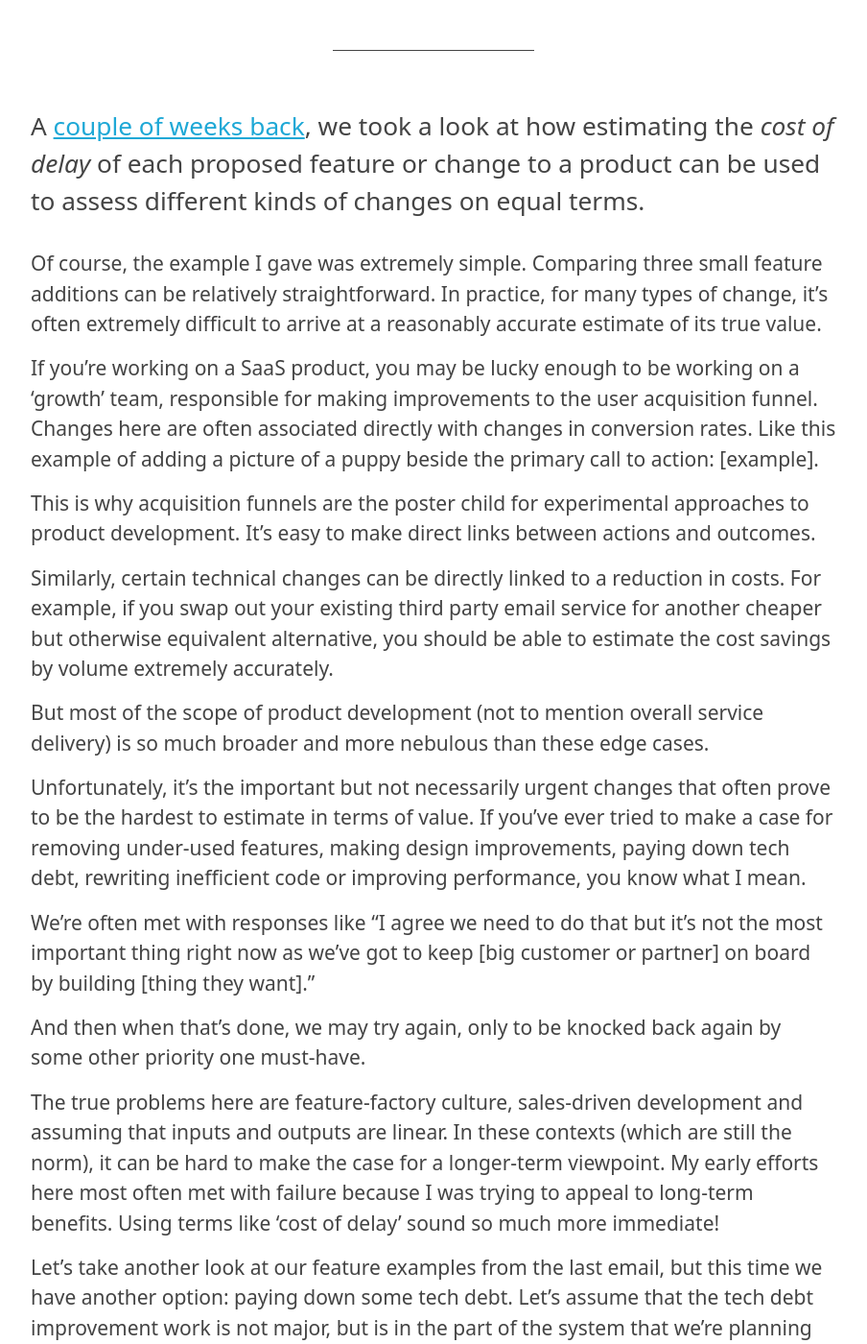
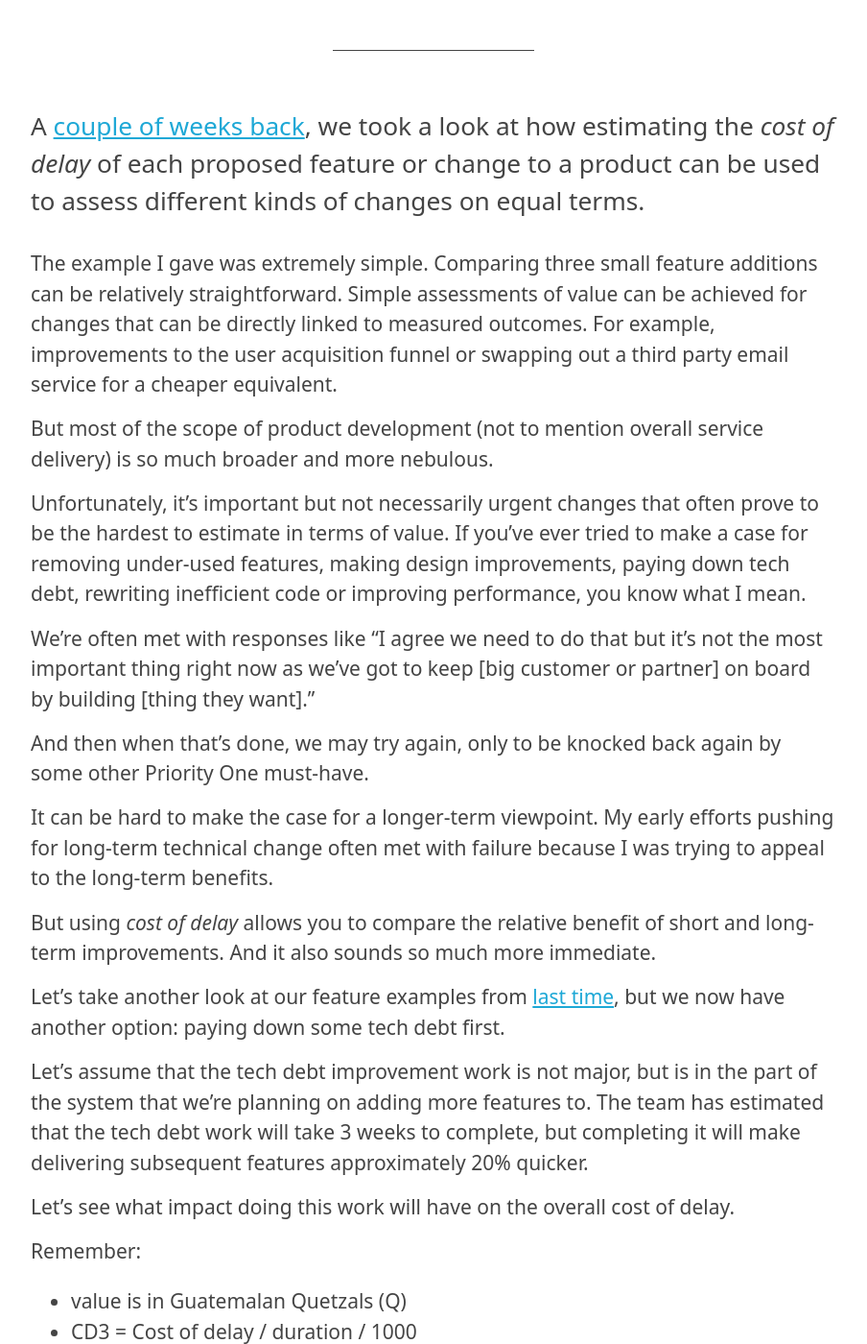
Before and after one commit to froots/froots.github.io, a Jekyll site: the page built from _list/20190308.md, in a window 1280 px wide and 1400 px high, scrolled down 437 px. Shown: the whole window at 96% size, without its empty margins (188-1092 px from the left). Built offline with Jekyll 4.4.1, drawn with Linux system fonts in a browser that asks for light colours; some of the changed text lies outside the part shown.

Commit message:
Email 20190308

```diff
--- a/_list/20190308.md
+++ b/_list/20190308.md
@@ -5,25 +5,23 @@ date: '2019-03-08 00:00:00'
 
 A [couple of weeks back]({% link _list/20190222.md %}), we took a look at how estimating the _cost of delay_ of each proposed feature or change to a product can be used to assess different kinds of changes on equal terms.
 
-Of course, the example I gave was extremely simple. Comparing three small feature additions can be relatively straightforward. In practice, for many types of change, it's often extremely difficult to arrive at a reasonably accurate estimate of its true value.
+The example I gave was extremely simple. Comparing three small feature additions can be relatively straightforward. Simple assessments of value can be achieved for changes that can be directly linked to measured outcomes. For example, improvements to the user acquisition funnel or swapping out a third party email service for a cheaper equivalent.
 
-If you're working on a SaaS product, you may be lucky enough to be working on a 'growth' team, responsible for making improvements to the user acquisition funnel. Changes here are often associated directly with changes in conversion rates. Like this example of adding a picture of a puppy beside the primary call to action: [example].
+But most of the scope of product development (not to mention overall service delivery) is so much broader and more nebulous.
 
-This is why acquisition funnels are the poster child for experimental approaches to product development. It's easy to make direct links between actions and outcomes.
-
-Similarly, certain technical changes can be directly linked to a reduction in costs. For example, if you swap out your existing third party email service for another cheaper but otherwise equivalent alternative, you should be able to estimate the cost savings by volume extremely accurately.
-
-But most of the scope of product development (not to mention overall service delivery) is so much broader and more nebulous than these edge cases.
-
-Unfortunately, it's the important but not necessarily urgent changes that often prove to be the hardest to estimate in terms of value. If you've ever tried to make a case for removing under-used features, making design improvements, paying down tech debt, rewriting inefficient code or improving performance, you know what I mean.
+Unfortunately, it's important but not necessarily urgent changes that often prove to be the hardest to estimate in terms of value. If you've ever tried to make a case for removing under-used features, making design improvements, paying down tech debt, rewriting inefficient code or improving performance, you know what I mean.
 
 We're often met with responses like "I agree we need to do that but it's not the most important thing right now as we've got to keep [big customer or partner] on board by building [thing they want]."
 
-And then when that's done, we may try again, only to be knocked back again by some other priority one must-have.
+And then when that's done, we may try again, only to be knocked back again by some other Priority One must-have.
 
-The true problems here are feature-factory culture, sales-driven development and assuming that inputs and outputs are linear. In these contexts (which are still the norm), it can be hard to make the case for a longer-term viewpoint. My early efforts here most often met with failure because I was trying to appeal to long-term benefits. Using terms like 'cost of delay' sound so much more immediate!
+It can be hard to make the case for a longer-term viewpoint. My early efforts pushing for long-term technical change often met with failure because I was trying to appeal to the long-term benefits.
 
-Let's take another look at our feature examples from the last email, but this time we have another option: paying down some tech debt. Let's assume that the tech debt improvement work is not major, but is in the part of the system that we're planning on adding lots more features to. The team has estimated that the tech debt work will take 3 weeks to complete, but make it 20% quicker to deliver subsequent features.
+But using _cost of delay_ allows you to compare the relative benefit of short and long-term improvements. And it also sounds so much more immediate.
+
+Let's take another look at our feature examples from [last time]({% link _list/20190222.md %}), but we now have another option: paying down some tech debt first.
+
+Let's assume that the tech debt improvement work is not major, but is in the part of the system that we're planning on adding more features to. The team has estimated that the tech debt work will take 3 weeks to complete, but completing it will make delivering subsequent features approximately 20% quicker.
 
 Let's see what impact doing this work will have on the overall cost of delay.
 
@@ -72,23 +70,27 @@ Even doing the new feature first (because it has the highest CD3 value), we can
 And now with the tech debt work up front:
 
 | Feature | Dev time | Adj time | Value to business | CD3 | Cost |
-|---------|----------|------------------:|----:|-----:|
-|(TD)|3 wk|3 wk|Q0|0|0|0|
+|---------|----------|----------|------------------:|----:|-----:|
+|(TD)|3 wk|3 wk|Q0|0|0|
 |D|16 wk|12.8 wk|Q48,000|3|(3 + 12.8) * Q48k = Q758.4k|
 |A|2 wk|1.6 wk|Q5,000|2.5|(3 + 12.8 + 1.6) * Q5k = Q87k|
 |C|1 wk|0.8 wk|Q2,000|2|(3 + 12.8 + 1.6) * Q2k = Q50.6k|
 |B|6 wk|4.8 wk|Q10,000|1.7|(3 + 12.8 + 1.6 + 4.8) * Q10k = Q222k|
 |Total|28 wk|23 wk|Q65,000|-|__Q1,118,000__|
 
-That's a pretty marginal difference, but it's now more efficient to do the tech debt work.
+That's a pretty marginal difference, but it's now more efficient to do the tech debt work first - just.
 
-Looking at this, it should not be hard to see how even a 20% improvement can pay dividends if we were planning an extensive programme of work on this part of the product. But how quickly it does so is down to the value of the subsequent work to the business and not just how long it takes developers to create features.
+Note that the value to the business of the tech debt work is set at zero. That's just the immediate value of doing the work. If the benefit of completing it is mostly one of development efficiency, it has latent value that converts to real value as more development work is done that benefits from it. In this case, the difference between the two final cost of delay values: Q1,146k - Q1,118k = Q28k.
 
-This approach is just limited to tech debt. Any other work that might impact the team's future ability to drive through value can be assessed in the same way.
+Looking at this, it should not be hard to see how even a 20% improvement can pay dividends if we're planning an extensive programme of work on this part of the product. But how quickly it does so is down to the value of the subsequent work to the business and not just how long it takes developers to create features.
 
-The figures I've presented here are hypothetical. In reality, you're looking for unequivocal evidence one way or the other. If your estimates produce a marginal difference like the example above, you should probably make decisions based on more pragmatic concerns.
+This approach is not limited to tech debt. Any other work that might impact the team's future ability to drive through value can be assessed in the same way. For example: building a component library, making improvements to test and release pipelines or adding a new team member. If those changes don't go to plan, you can also see how it negatively impacts the cost of delay...
 
-Next time we'll look at some examples of these pragmatic concerns.
+The figures I've presented here are hypothetical. In reality, you're looking for unequivocal evidence one way or the other, because of all the assumptions baked into the estimates of value and time. If your estimates produce a marginal difference like the example above, you should probably make decisions based on more pragmatic concerns.
+
+Next time we'll look at some examples of these pragmatic concerns and how they can make a mockery of cost of delay estimates like those above.
+
+Are you weighing up the possible benefits of some long-term improvement work? Why not try doing a napkin calculation like the one above to get a feel for the cost of delay? If you do this, __I'd love to hear about it__.
 
 All the best,
 
```
Also changed, not shown: other parts of _list/20190308.md (+4 -4 lines).
